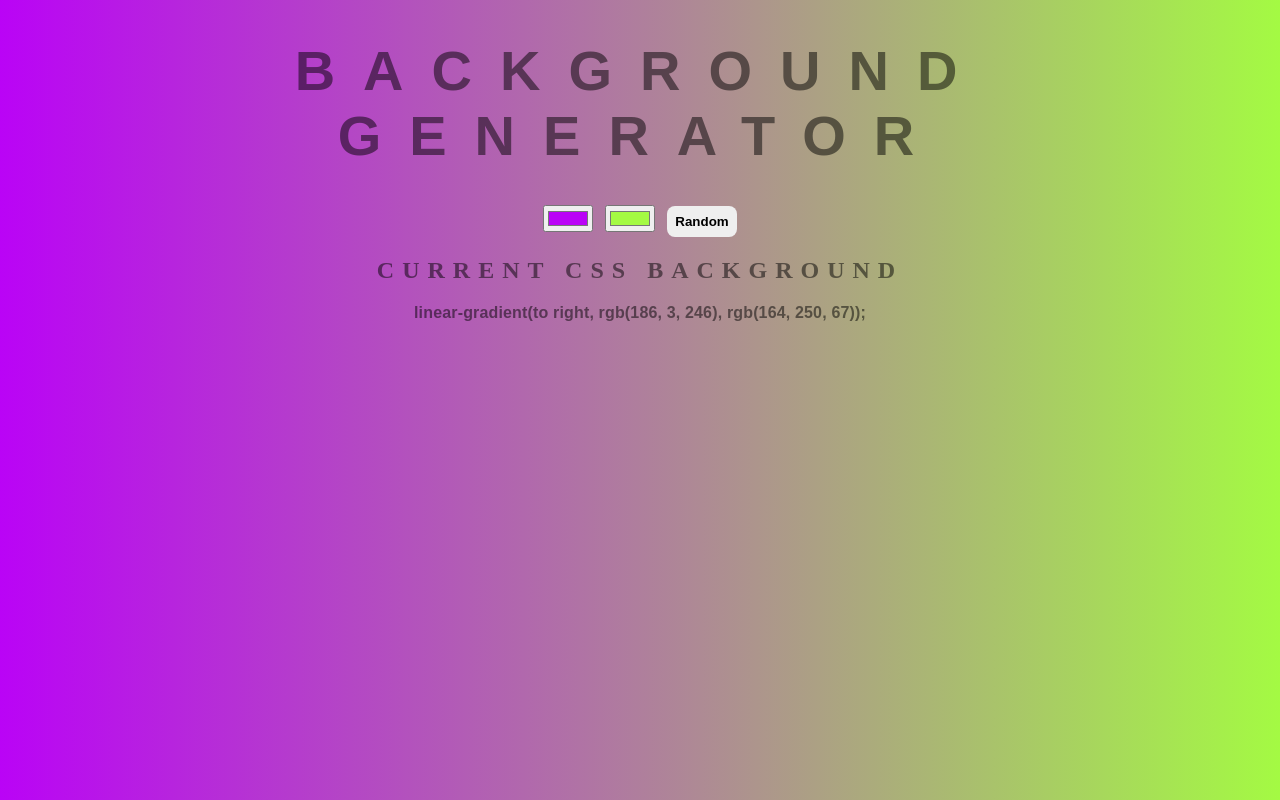
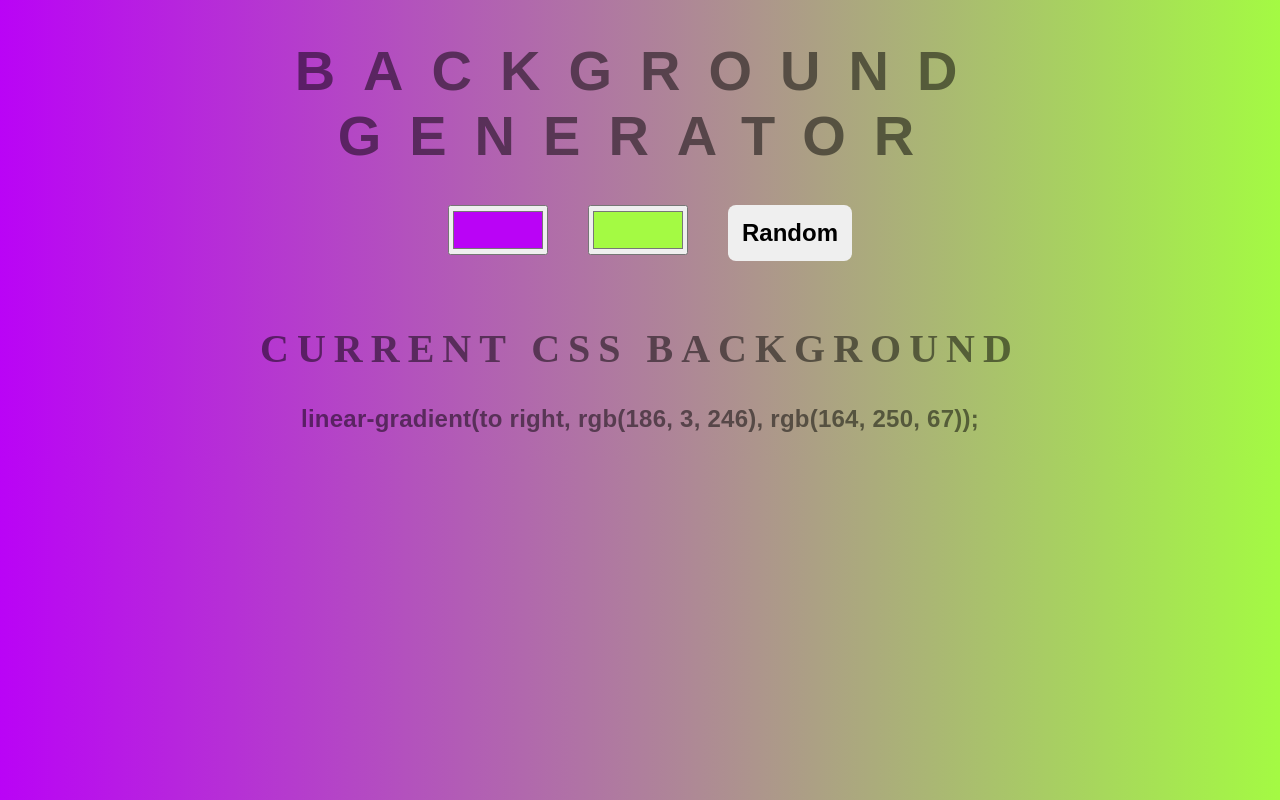
Before and after one commit to michaeltomasik/todo-list, a plain HTML site: page backgroun_generator/index.html in a window 1280 px wide. Drawn offline with Linux system fonts and the light colour scheme.

Commit message:
First 2 questions

```diff
--- a/backgroun_generator/index.html
+++ b/backgroun_generator/index.html
@@ -9,10 +9,11 @@
   </head>
   <body id="gradient">
     <h1>Background Generator</h1>
-    <input class="color1" type="color" name="color1" value="#ffffff" />
-    <input class="color2" type="color" name="color2" value="#ff0000" />
-    <button id="random-color">Random</button>
-
+    <div class="container">
+      <input class="color1" type="color" name="color1" value="#ffffff" />
+      <input class="color2" type="color" name="color2" value="#ff0000" />
+      <button id="random-color">Random</button>
+    </div>
     <h2>Current CSS Background</h2>
     <h3></h3>
     <script src="script.js"></script>
--- a/backgroun_generator/script.js
+++ b/backgroun_generator/script.js
@@ -18,14 +18,21 @@ color1.addEventListener('input', setGradient);
 color2.addEventListener('input', setGradient);
 
 //////////////////////////////////////////////////////
-// 2) Display random linear gradient on page load
+// Display random linear gradient
 const init = function () {
   color1.value = getRandomColor();
   color2.value = getRandomColor();
   setGradient();
 };
 
+// GET RANDOM LINEAR GRADIENT ON PAGE LOAD
 window.onload = init();
+
+///////////////////////
+// 1)
+
+//////////////////////
+// 2)
 
 /////////////////////////////////////////////////////
 // 3) Add a random button which generates two random numbers for the colour inputs.
@@ -38,7 +45,9 @@ function getRandomColor() {
   return color;
 }
 
-randomColorBtn.addEventListener('click', () => {});
+randomColorBtn.addEventListener('click', () => {
+  init();
+});
 
 /*
 ---------------------------------------------------------------------
--- a/backgroun_generator/style.css
+++ b/backgroun_generator/style.css
@@ -6,6 +6,11 @@ body {
   letter-spacing: 0.5em;
   top: 15%;
   background: linear-gradient(to right, red, yellow); /* Standard syntax */
+}
+
+.container {
+  display: flex;
+  justify-content: center;
 }
 
 h1 {
@@ -17,21 +22,34 @@ h1 {
   width: 100%;
 }
 
+h2 {
+  font-size: 2.5rem;
+  margin-top: 4rem;
+}
+
 h3 {
-  font: 900 1em 'Raleway', sans-serif;
+  font: 900 1.5em 'Raleway', sans-serif;
   color: rgba(0, 0, 0, 0.5);
   text-align: center;
   text-transform: none;
   letter-spacing: 0.01em;
 }
 
+input {
+  width: 100px;
+  height: 50px;
+  margin: 0 20px;
+}
+
 #random-color {
   border-radius: 8px;
   border: none;
-  padding: 8px;
+  padding: 14px;
   font-weight: bold;
+  font-size: 1.5rem;
+  margin-left: 20px;
 }
 
 #random-color:hover {
-  background-color: rgb(146, 196, 253);
+  background-color: rgb(187, 216, 248);
 }
```
Also changed, not shown: 2 other files.
